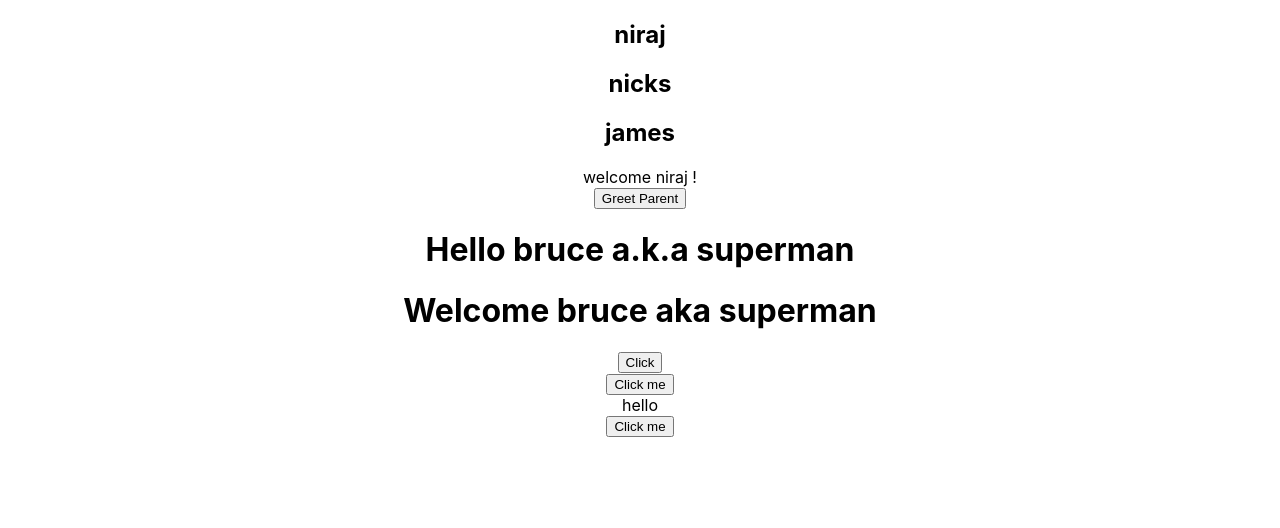
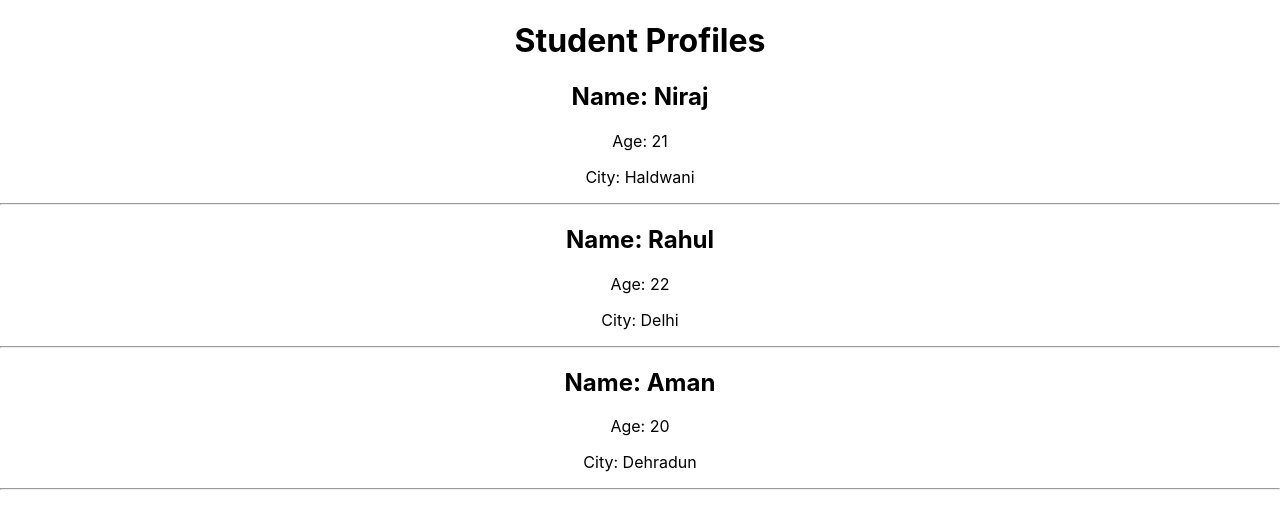
Before and after one commit to nirajbhayera4/React, a React (Create React App) app in the folder hello/: page / in a window 1280 px wide. Shown: the top 528 px of the page. Built offline with nearby package versions, Linux system fonts and the light colour scheme.

Commit message:
Add student profile practice component
Replaced the previous demo content in App with a new Practice1 view and added a reusable Profile component for displaying student details. The new component renders multiple sample profiles and updates the main app entry to show the practice screen.

```diff
--- a/hello/src/App.js
+++ b/hello/src/App.js
@@ -11,29 +11,14 @@ import EventBind from './components/EventBind'
 import ParentComponent from './components/ParentComponent'
 import UserGreeting from './components/UserGreeting'
 import NameList from './components/NameList'
-
+import Practice1 from './components/practice1'
 function App() {
   return (
     <div className="App">
-      {/*<Counter />*/}
-      <NameList/>
-      <UserGreeting />
-      <ParentComponent />
-      <Greet name="bruce" heroname="superman" />
-      {/* <Greet /> */}
-      {/*<Greet name="bruce" hero="superman"><p>This is children props</p></Greet>
-      <Greet name="james" hero="batman"/>
-      <Greet name="peter" hero="spiderman"/>
-      */}
-      <Welcome name="bruce" heroname="superman" />
-      <FunctionClick />
-      <EventHandler />
-      <EventBind />
+      <Practice1/>
 
-      {/*<Message />*/}
 
-           {/* <Welcome /> */}
-      {/* <Hello /> */}
+
     </div>
   );
 }
--- a/hello/src/components/practice1.js
+++ b/hello/src/components/practice1.js
@@ -1,15 +1,29 @@
-import React from 'react'
 
-function practice1(props) {
+import React from "react";
+
+// Functional component
+function Profile(props) {
   return (
     <div>
-        <h2>Name : {props.name} </h2>
-        <h2>Age : {props.age} </h2>
-        <h2>City : {props.city} </h2>
+      <h2>Name: {props.name}</h2>
+      <p>Age: {props.age}</p>
+      <p>City: {props.city}</p>
+      <hr />
     </div>
   );
 }
 
-function App
+// Main practice component
+function Practice1() {
+  return (
+    <div>
+      <h1>Student Profiles</h1>
 
-export default practice1
+      <Profile name="Niraj" age={21} city="Haldwani" />
+      <Profile name="Rahul" age={22} city="Delhi" />
+      <Profile name="Aman" age={20} city="Dehradun" />
+    </div>
+  );
+}
+
+export default Practice1;
```
